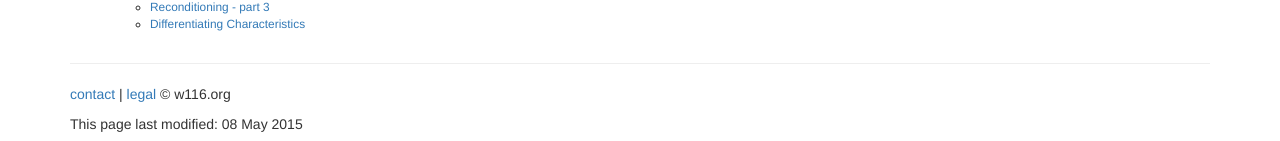
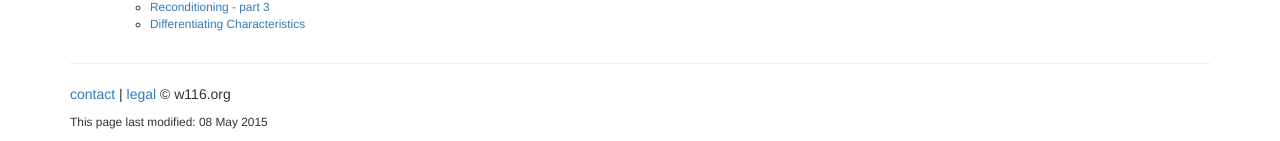
Before and after one commit to W116org/w116org.github.io, a Jekyll site: the page built from library.html, in a window 1280 px wide. Shown: the part 1855-1996 px from the top of the page. Built offline with Jekyll 4.4.1, drawn with Linux system fonts in a browser that asks for light colours; nearby versions of some CDN libraries; comment, search, counter and statistics services are not loaded.

Commit message:
Update footer.html

```diff
--- a/_includes/footer.html
+++ b/_includes/footer.html
@@ -4,7 +4,7 @@
           <hr>
 
           <p><a href="mailto:&#105;&#110;&#102;&#111;&#64;&#119;&#49;&#49;&#54;&#46;&#111;&#114;&#103;">contact</a> | <a href="/legal/">legal</a> &copy;&nbsp;w116.org</p>
-          <p class="timestamp">This page last modified: {{ site.time | date_to_long_string }}</p>
+          <p class="timestamp small">This page last modified: {{ site.time | date_to_long_string }}</p>
 
      </div>
 </footer>
```
